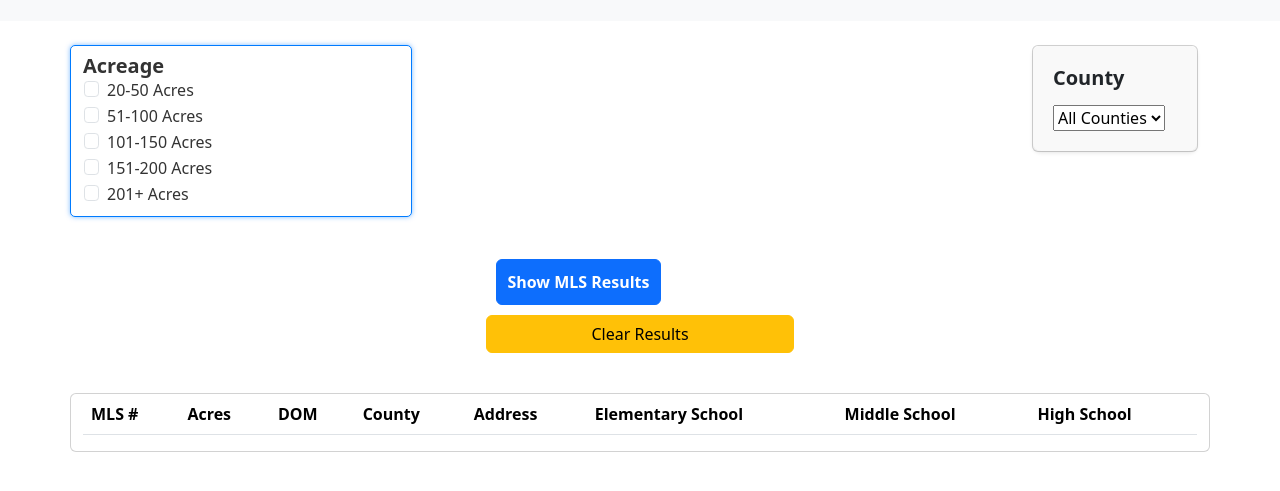
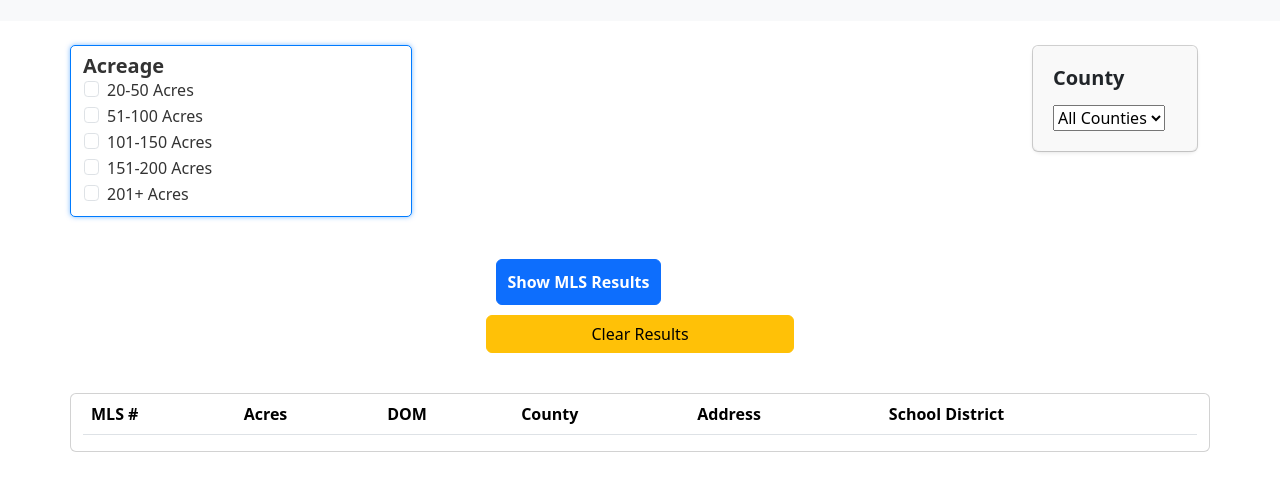
Before and after one commit to webdev-lht/lhtpropview, a plain HTML site: page index.html in a window 1280 px wide. Shown: the part 113-604 px from the top of the page. Drawn offline with nearby package versions, Linux system fonts and the light colour scheme; no server answers.

Commit message:
Add files via upload

```diff
--- a/index.html
+++ b/index.html
@@ -148,9 +148,7 @@
                         <th>DOM</th>
                         <th>County</th>
                         <th>Address</th>
-                        <th>Elementary School</th>
-                        <th>Middle School</th>
-                        <th>High School</th>
+                        <th>School District</th>
                     </tr>
                 </thead>
                 <tbody>
```
